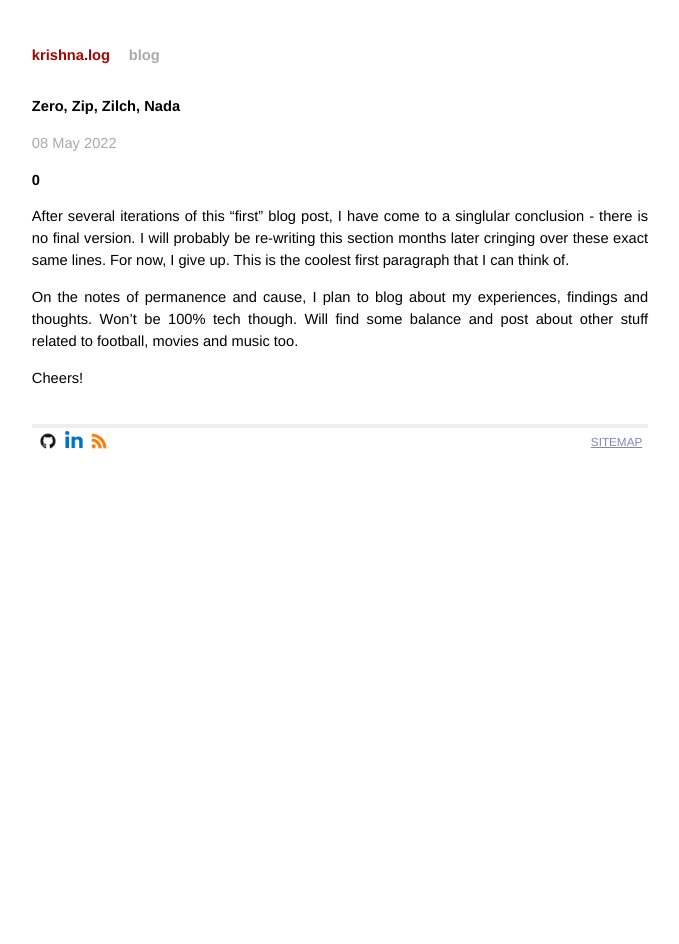
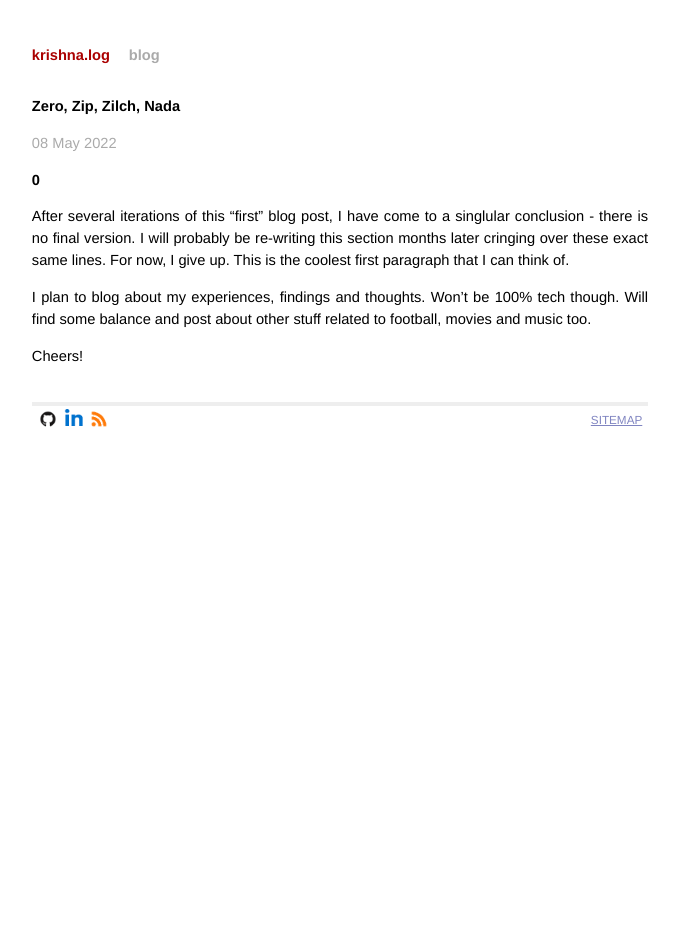
Before and after one commit to lordlabuckdas/lordlabuckdas.github.io, a Jekyll site: the page built from _posts/2022-05-08-zero.md, in a window 1280 px wide. Shown: the whole page, without its empty margins (300-979 px from the left). Built offline with Jekyll 4.4.1, drawn with Linux system fonts in a browser that asks for light colours.

Commit message:
remove redundant words

```diff
--- a/_posts/2022-05-08-zero.md
+++ b/_posts/2022-05-08-zero.md
@@ -8,6 +8,6 @@ keywords: zero, naatu, pink, floyd, neovim
 
 After several iterations of this "first" blog post, I have come to a singlular conclusion - there is no final version. I will probably be re-writing this section months later cringing over these exact same lines. For now, I give up. This is the coolest first paragraph that I can think of.
 
-On the notes of permanence and cause, I plan to blog about my experiences, findings and thoughts. Won't be 100% tech though. Will find some balance and post about other stuff related to football, movies and music too.
+I plan to blog about my experiences, findings and thoughts. Won't be 100% tech though. Will find some balance and post about other stuff related to football, movies and music too.
 
 Cheers!
```
